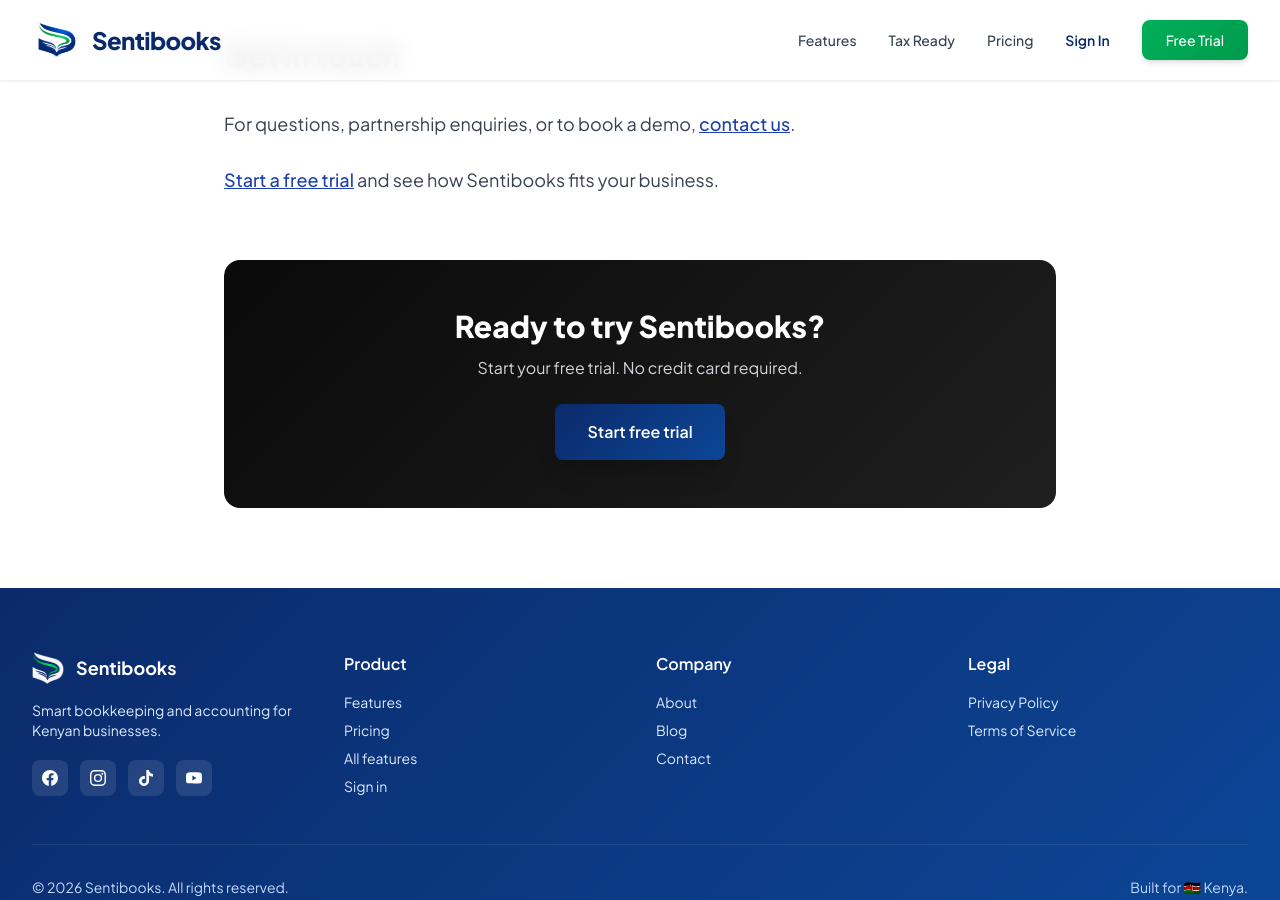
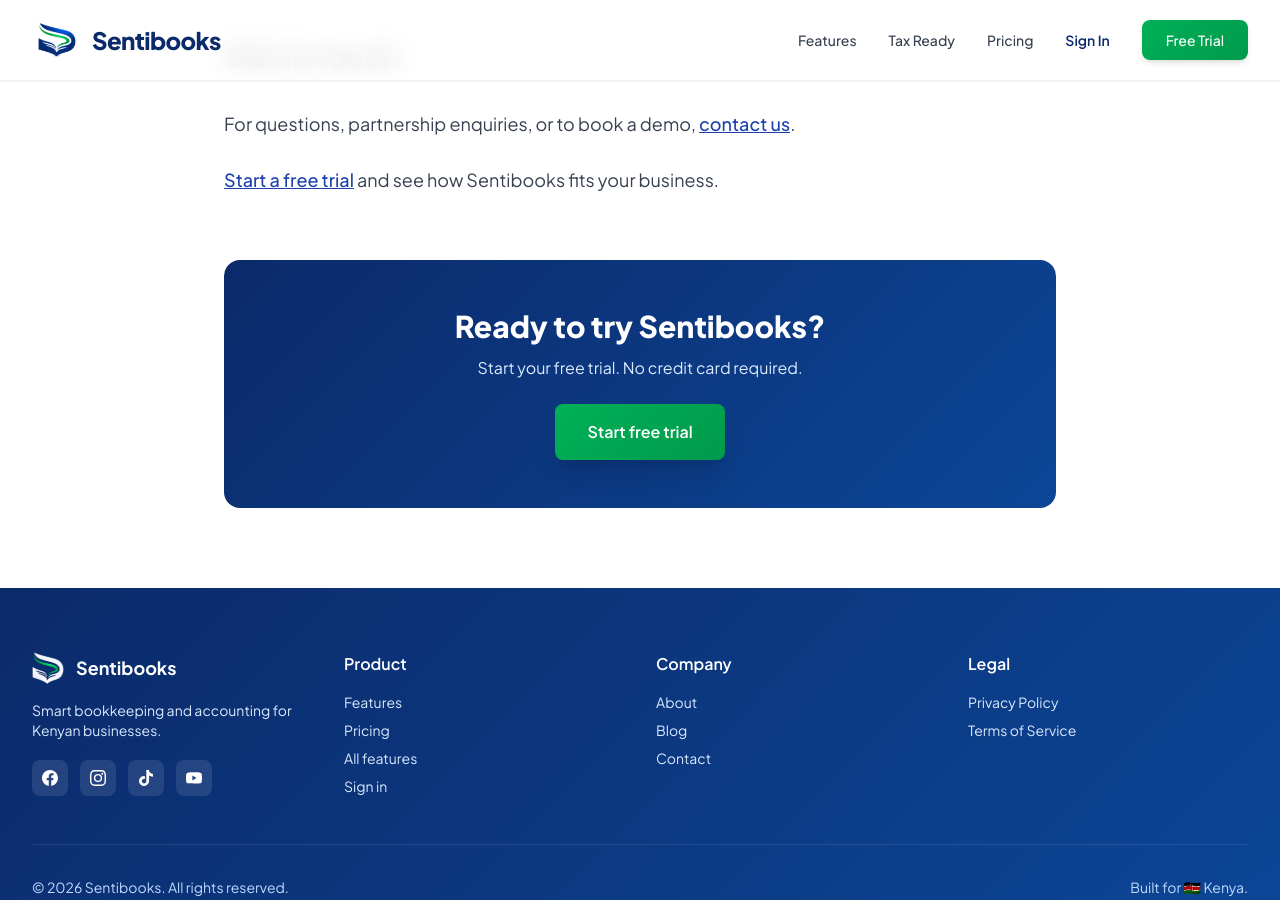
Before and after one commit to kobare/sentibooks_landing_page, a Jekyll site: the page built from about.md, in a window 1280 px wide and 900 px high, scrolled down 2273 px. Built offline with Jekyll 4.4.1, drawn with Linux system fonts in a browser that asks for light colours; nearby versions of some CDN libraries.

Commit message:
Rebrand page and post CTAs to Sentibooks blue and green

```diff
--- a/_layouts/page.html
+++ b/_layouts/page.html
@@ -27,10 +27,10 @@ layout: default
     </article>
 
     {% if page.cta != false %}
-    <div class="mt-16 bg-dark-gradient rounded-2xl p-8 md:p-12 text-center">
+    <div class="mt-16 bg-blue-gradient rounded-2xl p-8 md:p-12 text-center">
       <h2 class="text-2xl md:text-3xl font-extrabold text-white mb-3">Ready to try Sentibooks?</h2>
-      <p class="text-gray-300 mb-6 max-w-lg mx-auto">Start your free trial. No credit card required.</p>
-      <a href="{{ site.app_url }}" class="inline-block bg-accent-gradient text-white px-8 py-4 rounded-lg font-semibold shadow-xl hover:shadow-2xl transition-all transform hover:scale-105">
+      <p class="text-blue-100 mb-6 max-w-lg mx-auto">Start your free trial. No credit card required.</p>
+      <a href="{{ site.app_url }}" class="inline-block bg-green-gradient text-white px-8 py-4 rounded-lg font-semibold shadow-xl hover:shadow-2xl transition-all transform hover:scale-105">
         Start free trial
       </a>
     </div>
--- a/_layouts/post.html
+++ b/_layouts/post.html
@@ -38,7 +38,7 @@ layout: default
       <div class="bg-gray-50 rounded-2xl p-8 text-center">
         <h2 class="text-2xl font-extrabold text-gray-900 mb-3">Try Sentibooks free</h2>
         <p class="text-gray-600 mb-6">Manage invoicing, expenses, payroll, VAT and full accounting in one place.</p>
-        <a href="{{ site.app_url }}" class="inline-block bg-accent-gradient text-white px-8 py-4 rounded-lg font-semibold shadow-xl hover:shadow-2xl transition-all transform hover:scale-105">
+        <a href="{{ site.app_url }}" class="inline-block bg-green-gradient text-white px-8 py-4 rounded-lg font-semibold shadow-xl hover:shadow-2xl transition-all transform hover:scale-105">
           Start free trial
         </a>
       </div>
```
